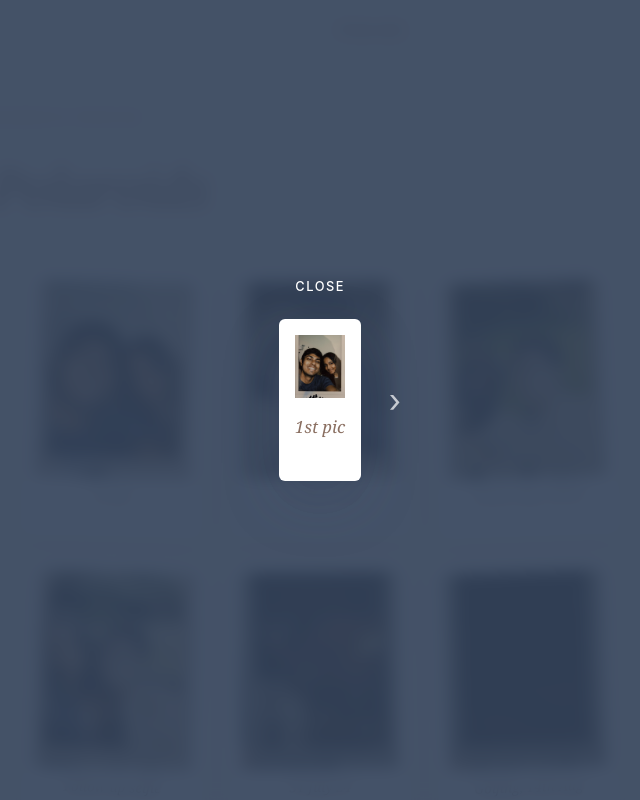
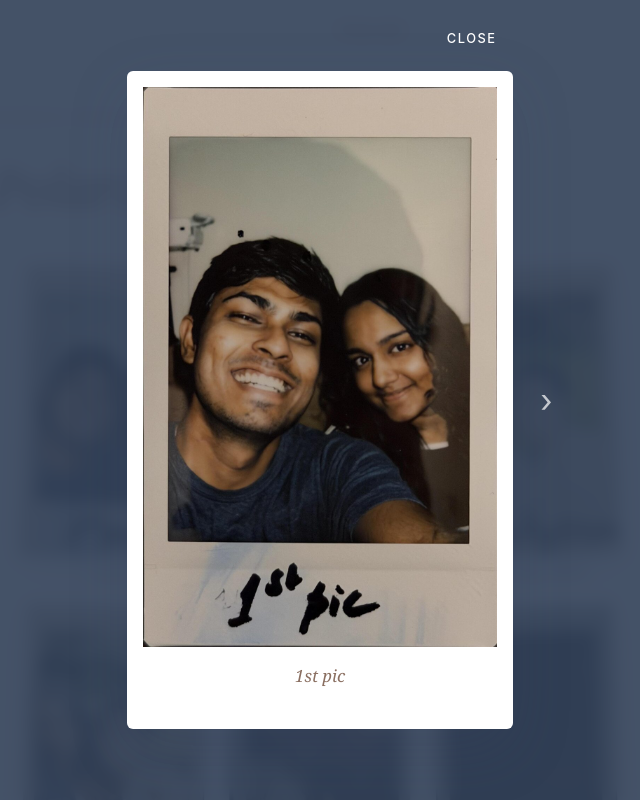
Before and after one commit to aadi-sekaran/tlea, a Next.js app: page /book/polaroids in a window 1280 px wide. Both pictures are taken after a click on the button "1st pic". Shown: the top 800 px of the page, without its empty margins (320-960 px from the left). Built offline with nearby package versions, Linux system fonts and the light colour scheme; a web font is replaced by a local one.

Commit message:
fix: remove double polaroid frame (border is baked into images)
Co-Authored-By: Claude Sonnet 5 <noreply@anthropic.com>
Claude-Session: https://claude.ai/code/session_01KF7einP8kEXrZKZ96No5e6

```diff
--- a/src/app/globals.css
+++ b/src/app/globals.css
@@ -808,33 +808,31 @@ input, textarea { font-family: inherit; }
 .polaroids-grid {
   display: grid;
   grid-template-columns: repeat(auto-fill, minmax(160px, 1fr));
+  align-items: start;
   gap: 1.5rem;
   padding: 2rem;
   max-width: 960px;
   margin: 0 auto;
 }
 .polaroid {
-  background: white;
-  padding: 0.75rem 0.75rem 2rem;
-  box-shadow: var(--shadow);
-  border-radius: 4px;
+  background: none;
+  padding: 0;
   cursor: pointer;
-  transition: transform 0.25s ease, box-shadow 0.25s ease;
+  filter: drop-shadow(0 8px 16px rgba(46, 59, 84, 0.18));
+  transition: transform 0.25s ease, filter 0.25s ease;
 }
 .polaroid:nth-child(3n) { transform: rotate(-2deg); }
 .polaroid:nth-child(3n+1) { transform: rotate(1.5deg); }
 .polaroid:nth-child(3n+2) { transform: rotate(-0.5deg); }
 .polaroid:hover {
   transform: rotate(0) translateY(-4px);
-  box-shadow: var(--shadow-lg);
+  filter: drop-shadow(0 14px 24px rgba(46, 59, 84, 0.24));
   z-index: 2;
 }
 .polaroid-img {
+  display: block;
   width: 100%;
-  aspect-ratio: 4/5;
-  background: var(--cream);
-  background-size: cover;
-  background-position: center;
+  height: auto;
   margin-bottom: 0.5rem;
 }
 .polaroid-caption {
@@ -868,11 +866,11 @@ input, textarea { font-family: inherit; }
   position: relative;
 }
 .lightbox-img {
+  display: block;
   width: 100%;
-  aspect-ratio: 4/5;
-  background: var(--cream);
-  background-size: cover;
-  background-position: center;
+  height: auto;
+  max-height: 70vh;
+  object-fit: contain;
   margin-bottom: 1rem;
 }
 .lightbox-caption {
--- a/src/components/PolaroidLightbox.js
+++ b/src/components/PolaroidLightbox.js
@@ -26,9 +26,11 @@ export default function PolaroidLightbox({ polaroids }) {
             onClick={() => setOpenIdx(i)}
             aria-label={`Open polaroid ${i + 1}`}
           >
-            <div
+            <img
               className="polaroid-img"
-              style={{ backgroundImage: `url(${p.src})` }}
+              src={p.src}
+              alt={p.caption || `Polaroid ${i + 1}`}
+              loading={i < 4 ? 'eager' : 'lazy'}
             />
             <div className="polaroid-caption">{p.caption || ''}</div>
           </button>
@@ -58,9 +60,10 @@ export default function PolaroidLightbox({ polaroids }) {
                 ‹
               </button>
             )}
-            <div
+            <img
               className="lightbox-img"
-              style={{ backgroundImage: `url(${polaroids[openIdx].src})` }}
+              src={polaroids[openIdx].src}
+              alt={polaroids[openIdx].caption || `Polaroid ${openIdx + 1}`}
             />
             <div className="lightbox-caption">
               {polaroids[openIdx].caption || ''}
```
